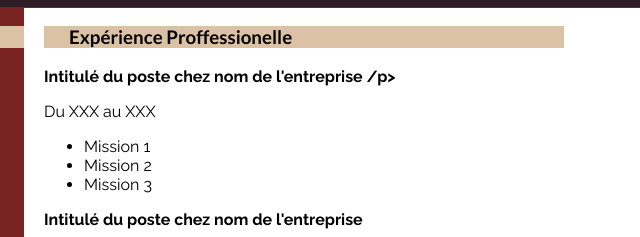
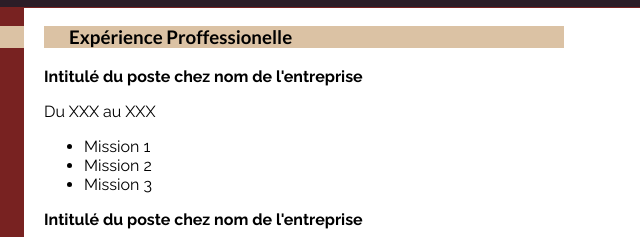
Before and after one commit to Pilo71/Mon-CV, a plain HTML site: page index.html in a window 1280 px wide. Shown: the part 381-618 px from the top of the page, 296-936 px from the left. Drawn offline with Linux system fonts and the light colour scheme.

Commit message:
modified

```diff
--- a/index.html
+++ b/index.html
@@ -49,7 +49,7 @@
       </section>
       <div>
         <h3 class=" bordure titre ">Expérience Proffessionelle</h3>
-        <p class=" gras ">Intitulé du poste chez nom de l'entreprise /p>
+        <p class=" gras ">Intitulé du poste chez nom de l'entreprise </p>
         <p> Du XXX au XXX</p>
         <ul>
           <li> Mission 1 </li>
```
